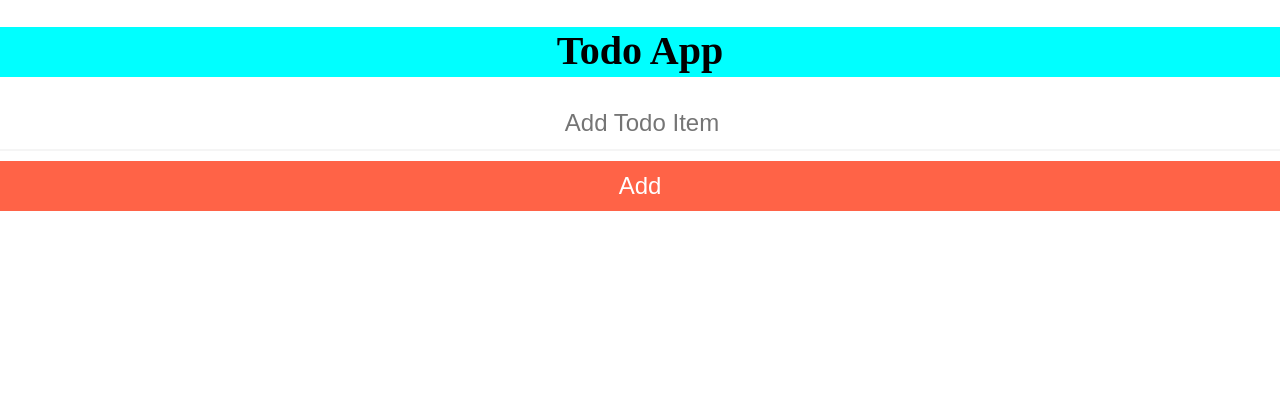
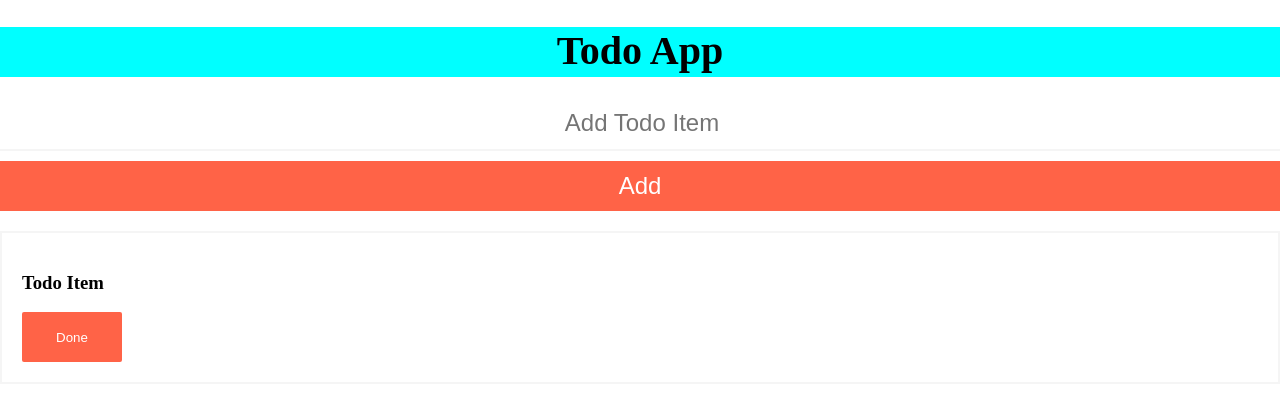
Before and after one commit to Francisomondi/Francis-todo-app, a React (Create React App) app: page / in a window 1280 px wide. Shown: the top 400 px of the page. Built offline with nearby package versions, Linux system fonts and the light colour scheme.

Commit message:
added a todo items component

```diff
--- a/src/components/Form.js
+++ b/src/components/Form.js
@@ -1,5 +1,6 @@
 import styles from "../style.module.css";
 import React from "react";
+import Todo from "./Todo";
 
 const Form = ({ todo, setTodo, todoList, setTodoList }) => {
   const handleChange = event => {
@@ -27,6 +28,7 @@
           Add
         </button>
       </form>
+      <Todo />
     </div>
   );
 };
--- /dev/null
+++ b/src/components/Todo.js
@@ -0,0 +1,13 @@
+import React from "react";
+import styles from "../style.module.css";
+
+const Todo = () => {
+  return (
+    <div className={styles.todoitem}>
+      <h3 className={styles.todoname}>Todo Item</h3>
+      <button className={styles.deletebutton}>Done</button>
+    </div>
+  );
+};
+
+export default Todo;
--- a/src/style.module.css
+++ b/src/style.module.css
@@ -29,3 +29,20 @@
   color: white;
   margin-top: 10px;
 }
+
+.todoitem {
+  margin: auto;
+  border: 2px solid whitesmoke;
+  padding: 20px;
+  margin-top: 20px;
+}
+.todoname {
+}
+.deletebutton {
+  height: 50px;
+  border: none;
+  background-color: tomato;
+  width: 100px;
+  color: white;
+  border-radius: 2px;
+}
```
